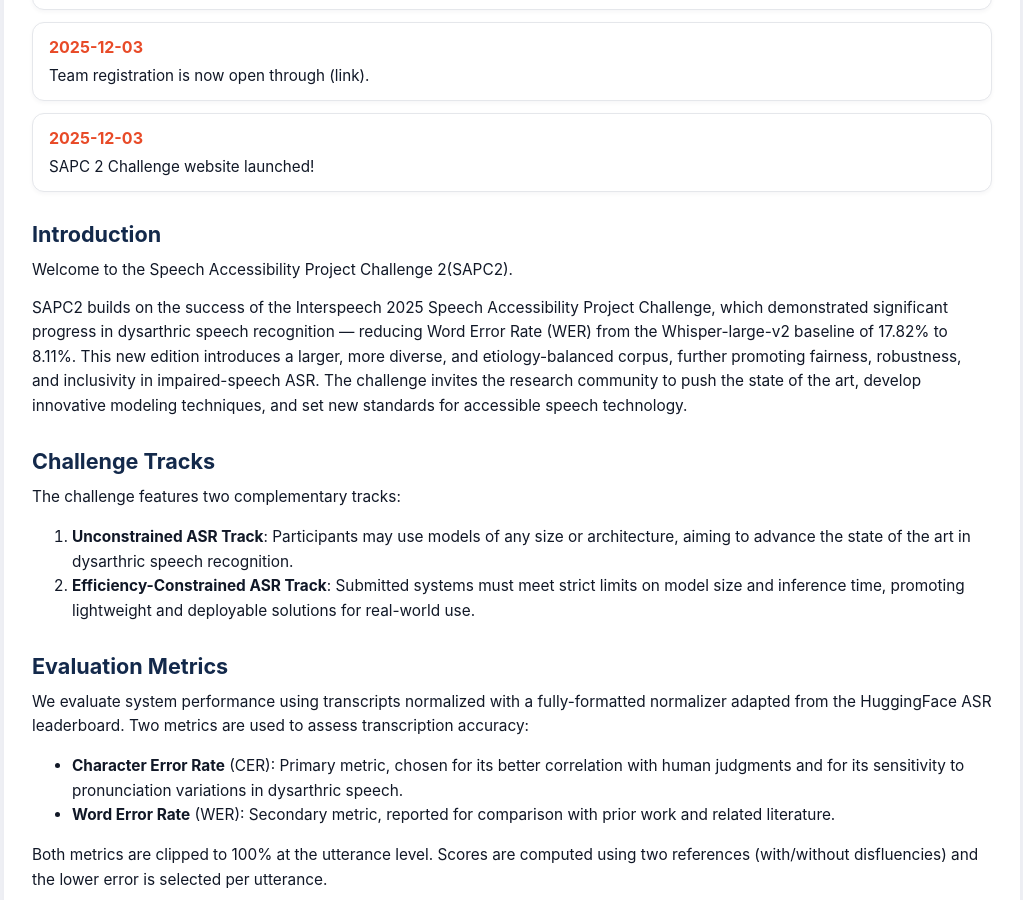
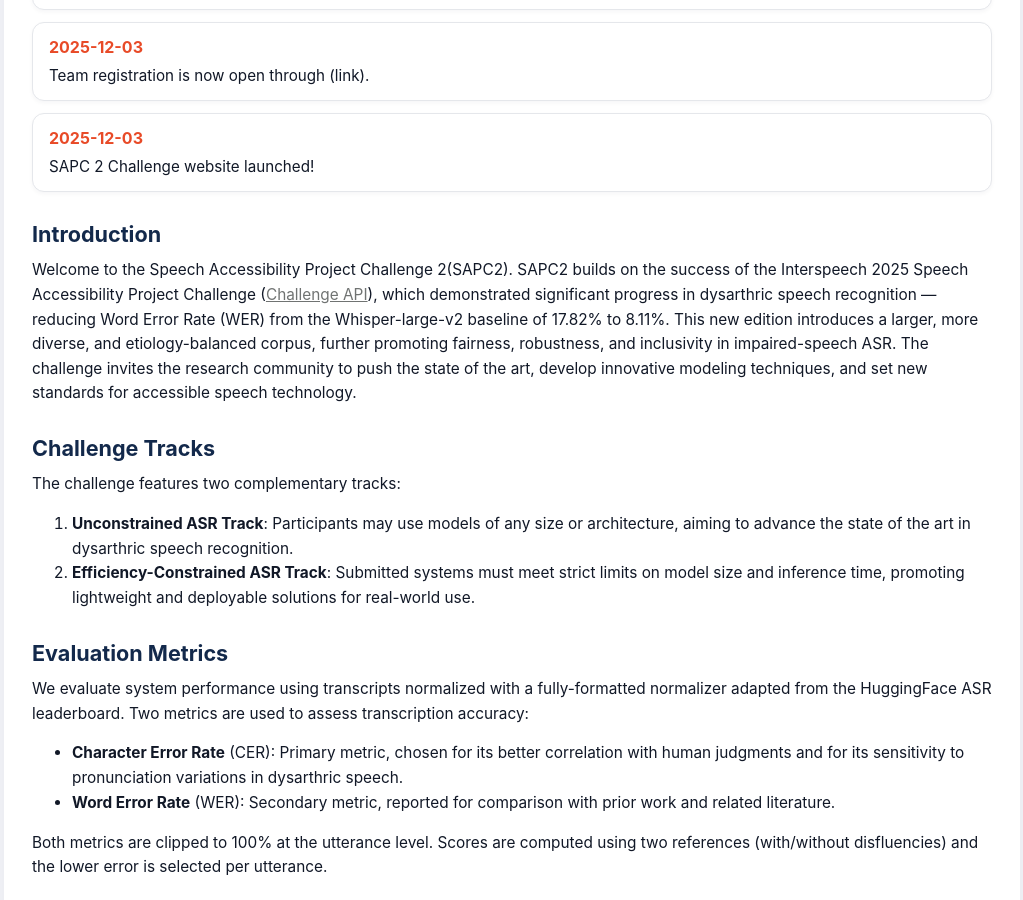
Before and after one commit to xiuwenz2/SAPC2-website, a Jekyll site: the page built from index.md, in a window 1280 px wide and 900 px high, scrolled down 337 px. Shown: the whole window, without its empty margins (128-1151 px from the left). Built offline with Jekyll 4.4.1, drawn with Linux system fonts in a browser that asks for light colours.

Commit message:
Update index.md

```diff
--- a/index.md
+++ b/index.md
@@ -51,8 +51,7 @@ hero_meta: >
 
 ## <a id="call"></a>Introduction
 Welcome to the Speech Accessibility Project Challenge 2(SAPC2).
-
-SAPC2 builds on the success of the Interspeech 2025 Speech Accessibility Project Challenge, which demonstrated significant progress in dysarthric speech recognition — reducing Word Error Rate (WER) from the Whisper-large-v2 baseline of 17.82% to 8.11%. This new edition introduces a larger, more diverse, and etiology-balanced corpus, further promoting fairness, robustness, and inclusivity in impaired-speech ASR. The challenge invites the research community to push the state of the art, develop innovative modeling techniques, and set new standards for accessible speech technology.
+SAPC2 builds on the success of the Interspeech 2025 Speech Accessibility Project Challenge (<a href="https://eval.ai/web/challenges/challenge-page/2362/overview">Challenge API</a>), which demonstrated significant progress in dysarthric speech recognition — reducing Word Error Rate (WER) from the Whisper-large-v2 baseline of 17.82% to 8.11%. This new edition introduces a larger, more diverse, and etiology-balanced corpus, further promoting fairness, robustness, and inclusivity in impaired-speech ASR. The challenge invites the research community to push the state of the art, develop innovative modeling techniques, and set new standards for accessible speech technology.
 
 ## <a id="call"></a>Challenge Tracks
 The challenge features two complementary tracks:
```
